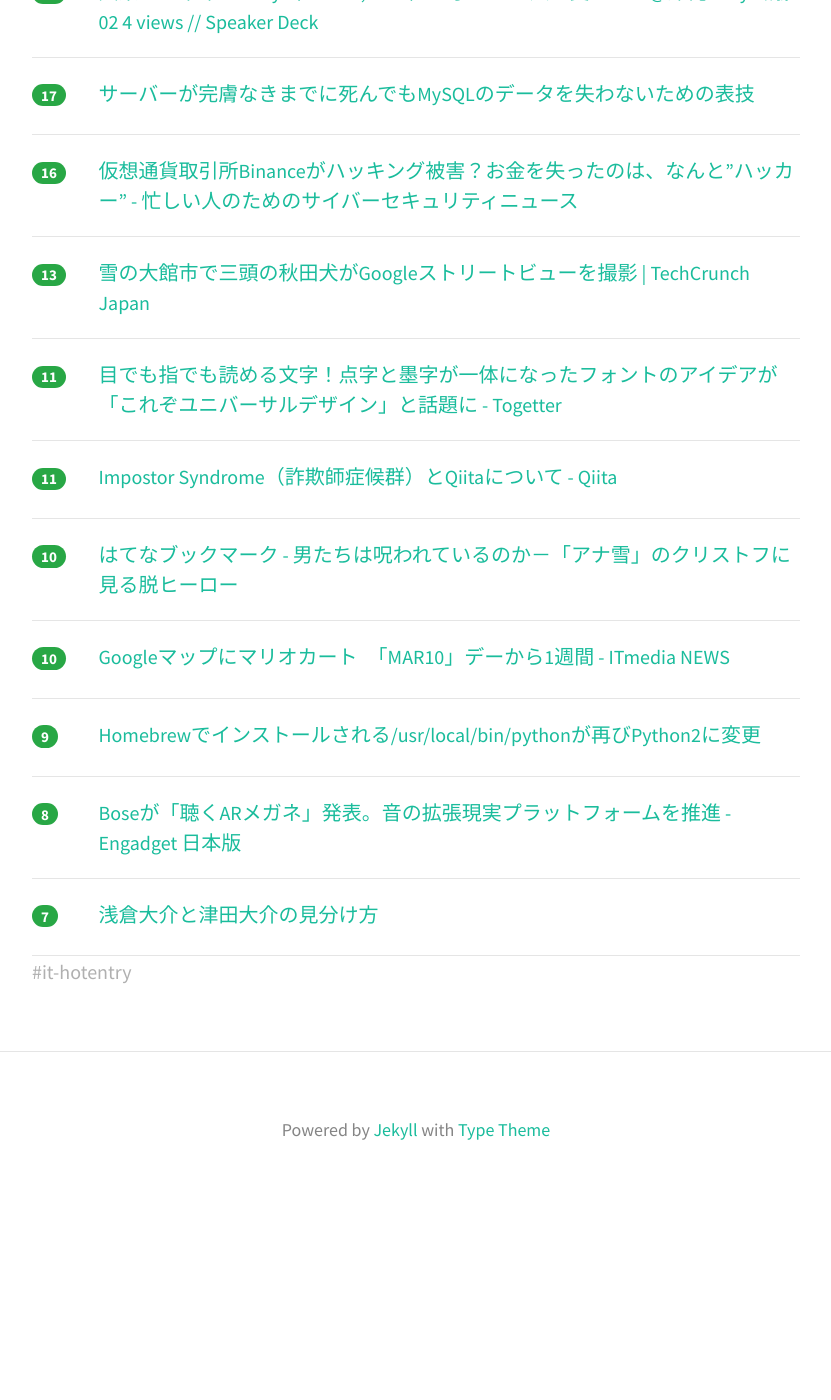
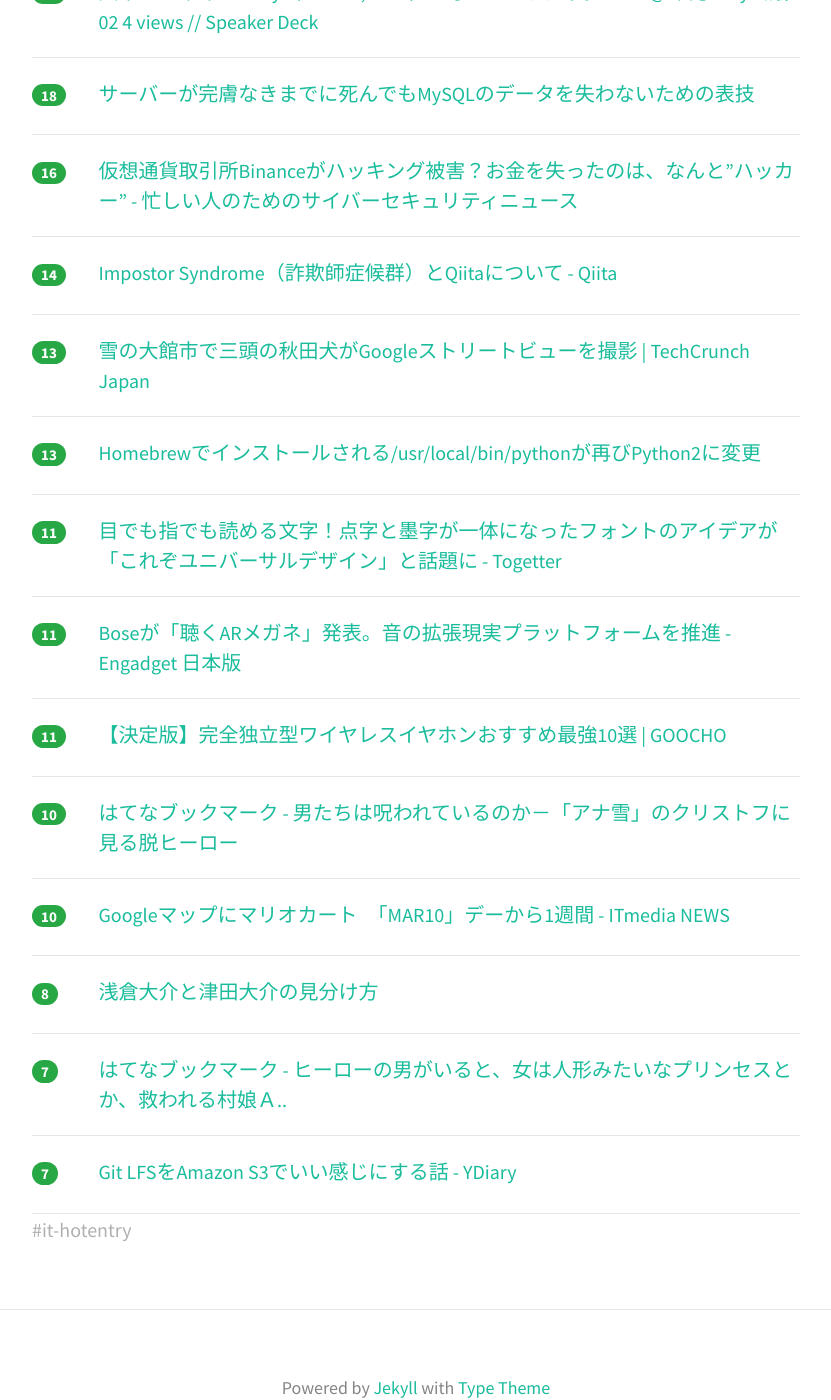
Before and after one commit to yatta47/hatena-matome-site, a Jekyll site: the page built from _posts/2018-03-11-hatena.md, in a window 1280 px wide and 1400 px high, scrolled down 700 px. Shown: the whole window, without its empty margins (224-1055 px from the left). Built offline with Jekyll 4.4.1, drawn with Linux system fonts in a browser that asks for light colours; nearby versions of some CDN libraries; before the commit the page ends 1907 px from its top, so only the background shows below that; some of the changed text lies outside the part shown.

Commit message:
Updated 2018-03-11

```diff
--- a/_posts/2018-03-11-hatena.md
+++ b/_posts/2018-03-11-hatena.md
@@ -1,33 +1,33 @@
 ---
 layout: post
 title:  "2018-03-11 はてぶIT"
-date:   2018-03-11 08:02:12
+date:   2018-03-11 09:02:31
 tags: [it-hotentry]
 ---
-14 件のデータあり
+17 件のデータあり
 
 <hr><div class="row">
-<div class="col-1"><span class="badge badge-pill badge-success h2">36</span></div>
+<div class="col-1"><span class="badge badge-pill badge-success h2">41</span></div>
+<div class="col-11"><a href='http://the360.life/U1301.doit?id=3025' target='_blank'>【the360.life】 Macユーザーが今年買うべきは「USB-Cモニター」だと断言したい理由</a></div>
+</div>
+<hr>
+<div class="row">
+<div class="col-1"><span class="badge badge-pill badge-success h2">39</span></div>
 <div class="col-11"><a href='http://kusano-k.hatenablog.com/entry/2018/03/10/172057' target='_blank'>テキストエディタに回転表示機能があったら便利なのではないか - kusano_k’s blog</a></div>
 </div>
 <hr>
 <div class="row">
-<div class="col-1"><span class="badge badge-pill badge-success h2">34</span></div>
-<div class="col-11"><a href='http://the360.life/U1301.doit?id=3025' target='_blank'>【the360.life】 Macユーザーが今年買うべきは「USB-Cモニター」だと断言したい理由</a></div>
-</div>
-<hr>
-<div class="row">
-<div class="col-1"><span class="badge badge-pill badge-success h2">21</span></div>
+<div class="col-1"><span class="badge badge-pill badge-success h2">30</span></div>
 <div class="col-11"><a href='http://www.nicovideo.jp/watch/1520475440' target='_blank'>ポプテピピック　#10「銀座ホステス探偵」 - ニコニコ動画</a></div>
 </div>
 <hr>
 <div class="row">
-<div class="col-1"><span class="badge badge-pill badge-success h2">20</span></div>
+<div class="col-1"><span class="badge badge-pill badge-success h2">22</span></div>
 <div class="col-11"><a href='https://speakerdeck.com/masayoshi2018/wen-xi-karaban-nian-deruby-sinatra-rails-woxue-ndararen-sheng-bian-watuta-at-chong-nawa-rubyhui-yi-02-4-views' target='_blank'>文系から半年でRuby（Sinatra, Rails）を学んだら人生変わった@沖縄Ruby会議02 4 views // Speaker Deck</a></div>
 </div>
 <hr>
 <div class="row">
-<div class="col-1"><span class="badge badge-pill badge-success h2">17</span></div>
+<div class="col-1"><span class="badge badge-pill badge-success h2">18</span></div>
 <div class="col-11"><a href='https://www.slideshare.net/yoku0825/mysql-90218198' target='_blank'>サーバーが完膚なきまでに死んでもMySQLのデータを失わないための表技</a></div>
 </div>
 <hr>
@@ -37,8 +37,18 @@ tags: [it-hotentry]
 </div>
 <hr>
 <div class="row">
+<div class="col-1"><span class="badge badge-pill badge-success h2">14</span></div>
+<div class="col-11"><a href='https://qiita.com/acro5piano/items/c4f2835a8e001e8335a8' target='_blank'>Impostor Syndrome（詐欺師症候群）とQiitaについて - Qiita</a></div>
+</div>
+<hr>
+<div class="row">
 <div class="col-1"><span class="badge badge-pill badge-success h2">13</span></div>
 <div class="col-11"><a href='http://jp.techcrunch.com/2018/03/10/2018-03-09-whos-a-very-good-street-view-camera-you-are/' target='_blank'>雪の大館市で三頭の秋田犬がGoogleストリートビューを撮影 | TechCrunch Japan</a></div>
+</div>
+<hr>
+<div class="row">
+<div class="col-1"><span class="badge badge-pill badge-success h2">13</span></div>
+<div class="col-11"><a href='https://rcmdnk.com/blog/2018/03/10/computer-mac-homebrew-python/' target='_blank'>Homebrewでインストールされる/usr/local/bin/pythonが再びPython2に変更</a></div>
 </div>
 <hr>
 <div class="row">
@@ -48,7 +58,12 @@ tags: [it-hotentry]
 <hr>
 <div class="row">
 <div class="col-1"><span class="badge badge-pill badge-success h2">11</span></div>
-<div class="col-11"><a href='https://qiita.com/acro5piano/items/c4f2835a8e001e8335a8' target='_blank'>Impostor Syndrome（詐欺師症候群）とQiitaについて - Qiita</a></div>
+<div class="col-11"><a href='http://japanese.engadget.com/2018/03/10/bose-ar/' target='_blank'>Boseが「聴くARメガネ」発表。音の拡張現実プラットフォームを推進 - Engadget 日本版</a></div>
+</div>
+<hr>
+<div class="row">
+<div class="col-1"><span class="badge badge-pill badge-success h2">11</span></div>
+<div class="col-11"><a href='https://goocho.jp/3543' target='_blank'>【決定版】完全独立型ワイヤレスイヤホンおすすめ最強10選 | GOOCHO</a></div>
 </div>
 <hr>
 <div class="row">
@@ -62,17 +77,17 @@ tags: [it-hotentry]
 </div>
 <hr>
 <div class="row">
-<div class="col-1"><span class="badge badge-pill badge-success h2">9</span></div>
-<div class="col-11"><a href='https://rcmdnk.com/blog/2018/03/10/computer-mac-homebrew-python/' target='_blank'>Homebrewでインストールされる/usr/local/bin/pythonが再びPython2に変更</a></div>
-</div>
-<hr>
-<div class="row">
 <div class="col-1"><span class="badge badge-pill badge-success h2">8</span></div>
-<div class="col-11"><a href='http://japanese.engadget.com/2018/03/10/bose-ar/' target='_blank'>Boseが「聴くARメガネ」発表。音の拡張現実プラットフォームを推進 - Engadget 日本版</a></div>
+<div class="col-11"><a href='https://anond.hatelabo.jp/20180311025000' target='_blank'>浅倉大介と津田大介の見分け方</a></div>
 </div>
 <hr>
 <div class="row">
 <div class="col-1"><span class="badge badge-pill badge-success h2">7</span></div>
-<div class="col-11"><a href='https://anond.hatelabo.jp/20180311025000' target='_blank'>浅倉大介と津田大介の見分け方</a></div>
+<div class="col-11"><a href='http://b.hatena.ne.jp/entry/s/anond.hatelabo.jp/20180310181502' target='_blank'>はてなブックマーク - ヒーローの男がいると、女は人形みたいなプリンセスとか、救われる村娘Ａ..</a></div>
 </div>
 <hr>
+<div class="row">
+<div class="col-1"><span class="badge badge-pill badge-success h2">7</span></div>
+<div class="col-11"><a href='http://ydkk.hateblo.jp/entry/2017/12/07/120000' target='_blank'>Git LFSをAmazon S3でいい感じにする話 - YDiary</a></div>
+</div>
+<hr>
```
